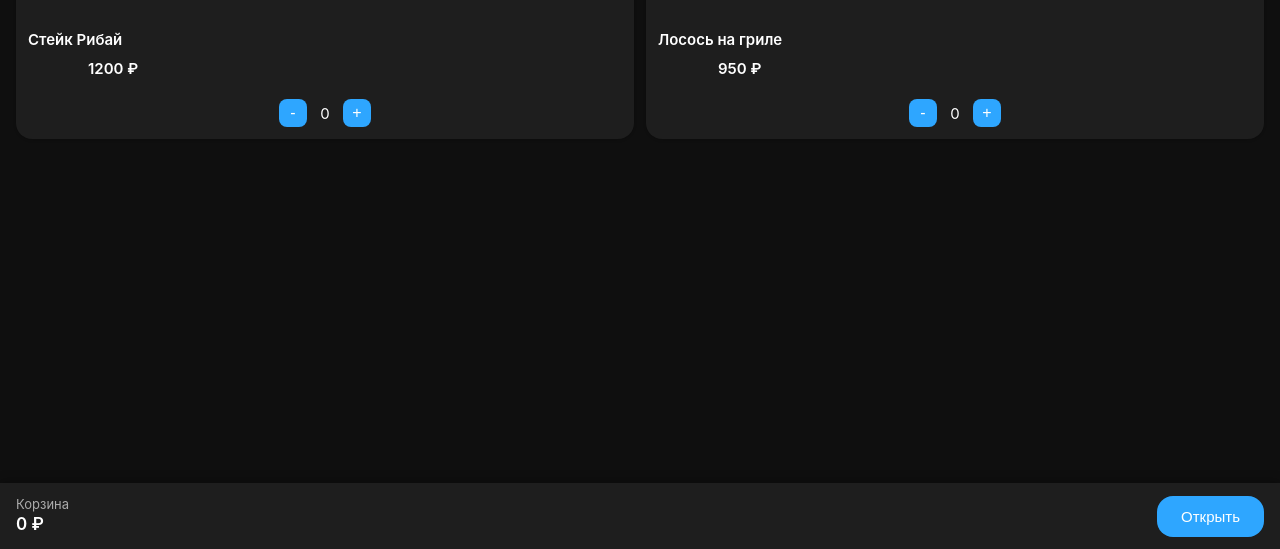
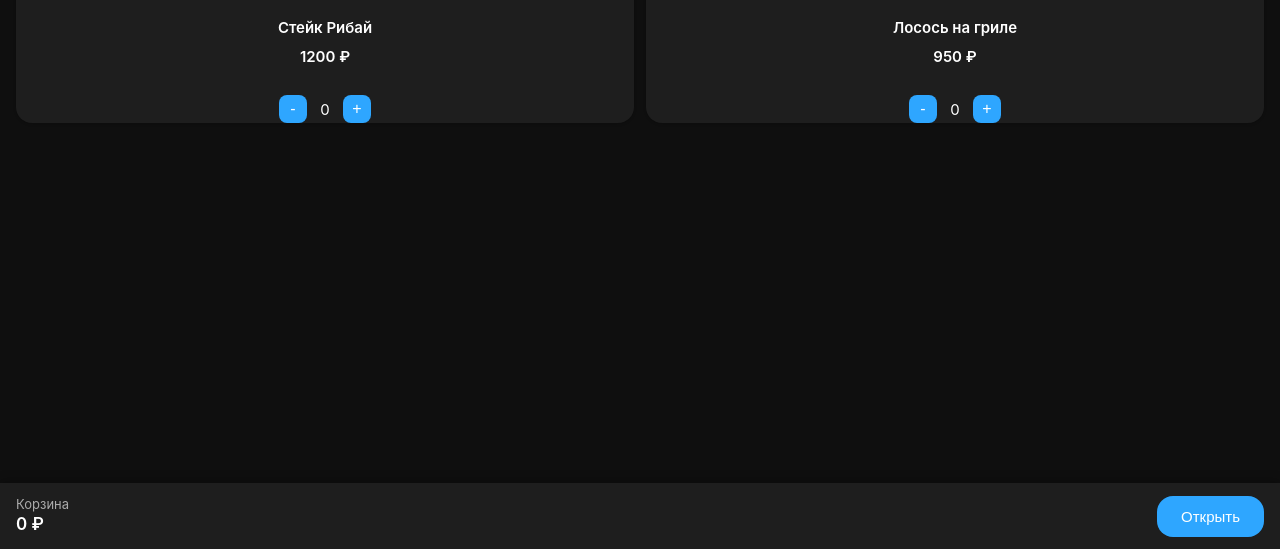
Before and after one commit to Xik0n/Xik0n.github.io, a plain HTML site: page index.html in a window 1280 px wide. Shown: the part 251-800 px from the top of the page. Drawn offline with Linux system fonts and the light colour scheme.

Commit message:
Update index.html

```diff
--- a/index.html
+++ b/index.html
@@ -145,7 +145,10 @@
         }
 
         .product-details {
-            padding: 12px;
+            display: flex;
+            flex-direction: column;
+            align-items: center;
+            text-align: center;
         }
 
         .product-name {
@@ -157,8 +160,8 @@
         .product-price {
             font-size: 15px;
             font-weight: 600;
-            margin-left: 60px;
             margin-bottom: 20px;
+            text-align: center;
         }
 
         .quantity-controls {
```
